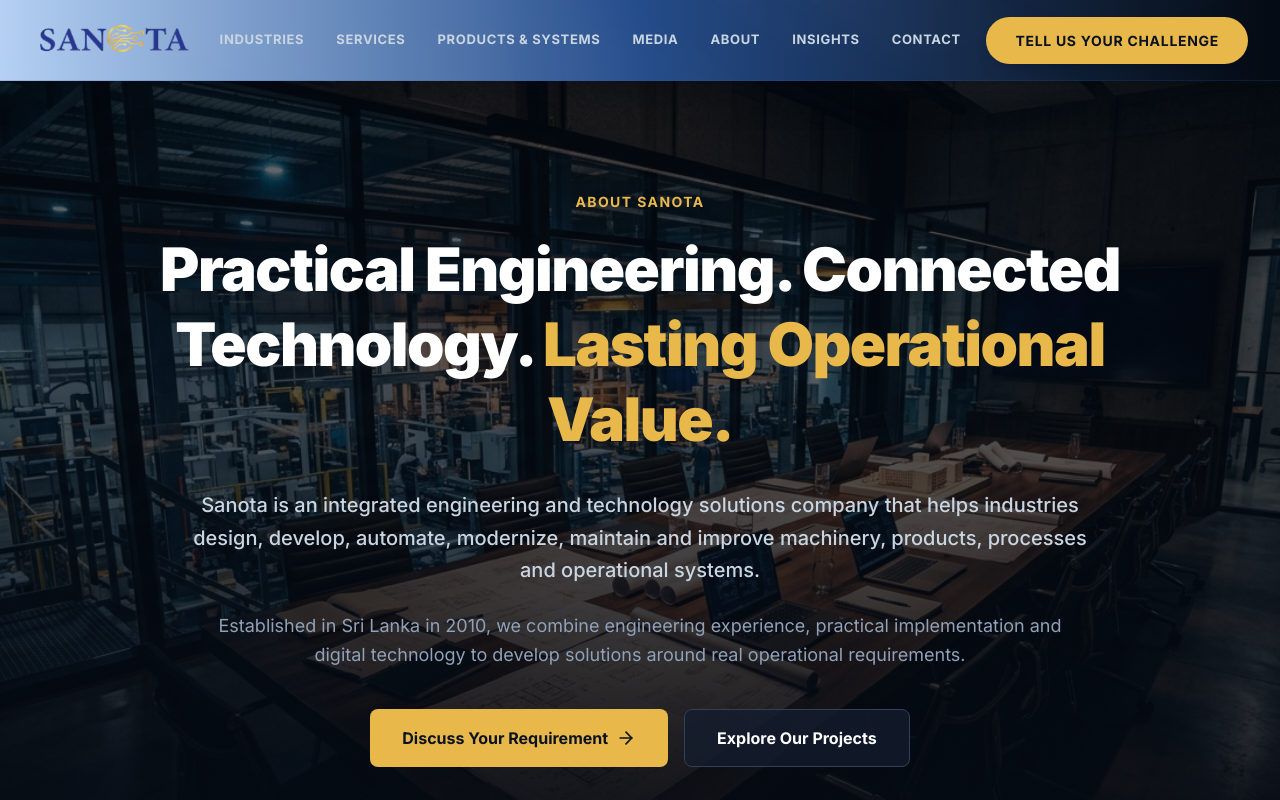
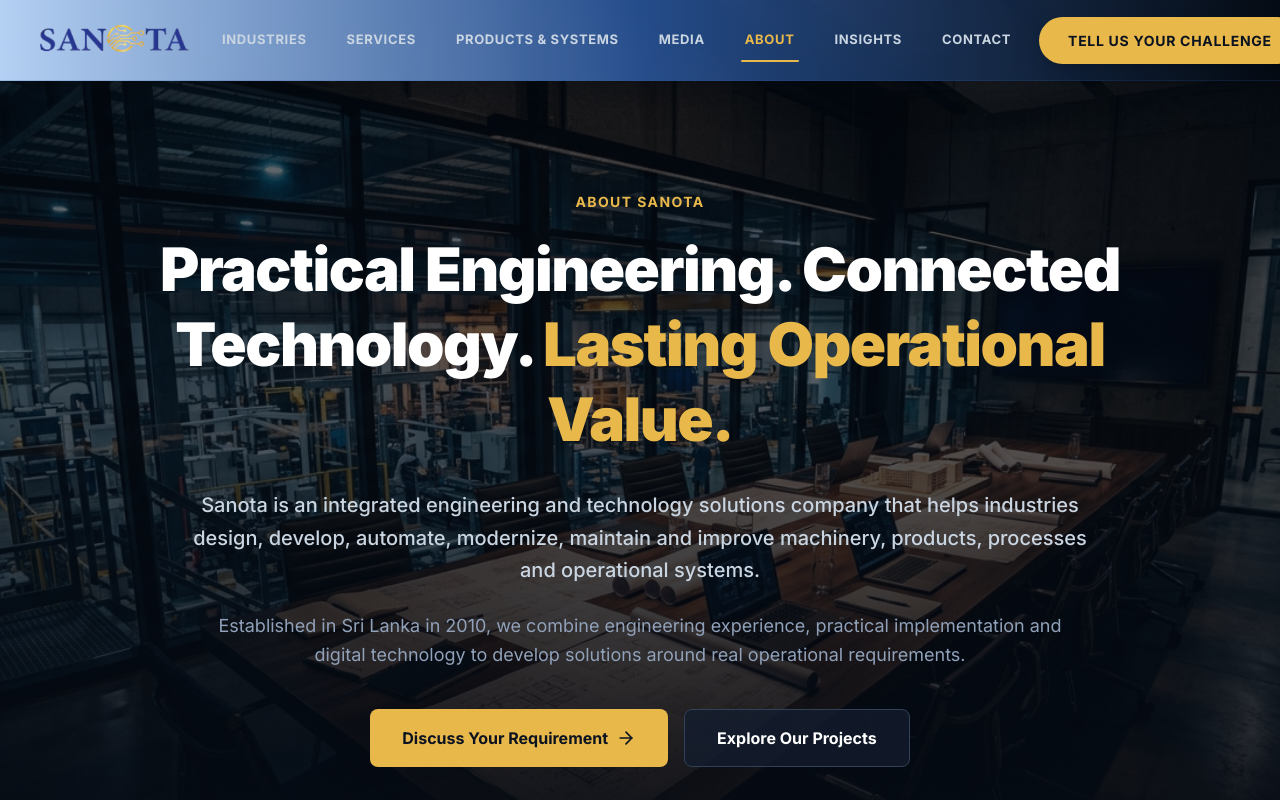
Before and after one commit to Knoweb/Sanota, a Next.js app in the folder frontend/: page /about in a window 1280 px wide. Shown: the top 800 px of the page. Built offline with nearby package versions, Linux system fonts and the light colour scheme.

Commit message:
feat: added active state highlighting and hover pop-up animations to header tabs

```diff
--- a/frontend/src/components/Header.tsx
+++ b/frontend/src/components/Header.tsx
@@ -1,6 +1,8 @@
 "use client";
 
 import { useState } from "react";
+import { usePathname } from "next/navigation";
+import { motion } from "framer-motion";
 import { Menu, X } from "lucide-react";
 import Link from "next/link";
 import Image from "next/image";
@@ -17,6 +19,7 @@
 
 export default function Header() {
   const [isOpen, setIsOpen] = useState(false);
+  const pathname = usePathname();
 
   return (
     <header className="fixed top-0 w-full z-50 bg-gradient-to-r from-blue-200/95 via-[#2E5EAA]/80 to-[#050B14]/95 backdrop-blur-md shadow-[0_10px_40px_-10px_rgba(5,11,20,0.5)] border-b border-[#2E5EAA]/20">
@@ -36,15 +39,31 @@
           </div>
 
           <nav className="hidden xl:flex space-x-6 lg:space-x-8">
-            {navLinks.map((link) => (
+            {navLinks.map((link) => {
+              const isActive = pathname === link.href || (pathname?.startsWith(link.href) && link.href !== "/");
+              return (
                 <Link
                   key={link.name}
                   href={link.href}
-                className="text-[13px] font-bold text-slate-300 hover:text-[#E8B84B] transition-colors uppercase tracking-wider whitespace-nowrap"
+                  className={`relative px-1 py-2 text-[13px] font-bold transition-all duration-300 uppercase tracking-wider whitespace-nowrap group hover:-translate-y-1 ${
+                    isActive ? "text-[#E8B84B]" : "text-slate-300 hover:text-white"
+                  }`}
                 >
                   {link.name}
+                  {isActive && (
+                    <motion.div
+                      layoutId="activeNavTab"
+                      className="absolute -bottom-1 left-0 right-0 h-0.5 bg-[#E8B84B] rounded-full"
+                      transition={{ type: "spring", stiffness: 400, damping: 30 }}
+                    />
+                  )}
+                  {/* Hover indicator for non-active tabs */}
+                  {!isActive && (
+                    <div className="absolute -bottom-1 left-0 right-0 h-0.5 bg-[#E8B84B]/50 rounded-full scale-x-0 group-hover:scale-x-100 transition-transform duration-300 origin-center" />
+                  )}
                 </Link>
-            ))}
+              );
+            })}
           </nav>
 
           <div className="hidden xl:flex items-center ml-6 shrink-0">
```
Lines whose indentation alone changed are shown as unchanged.
